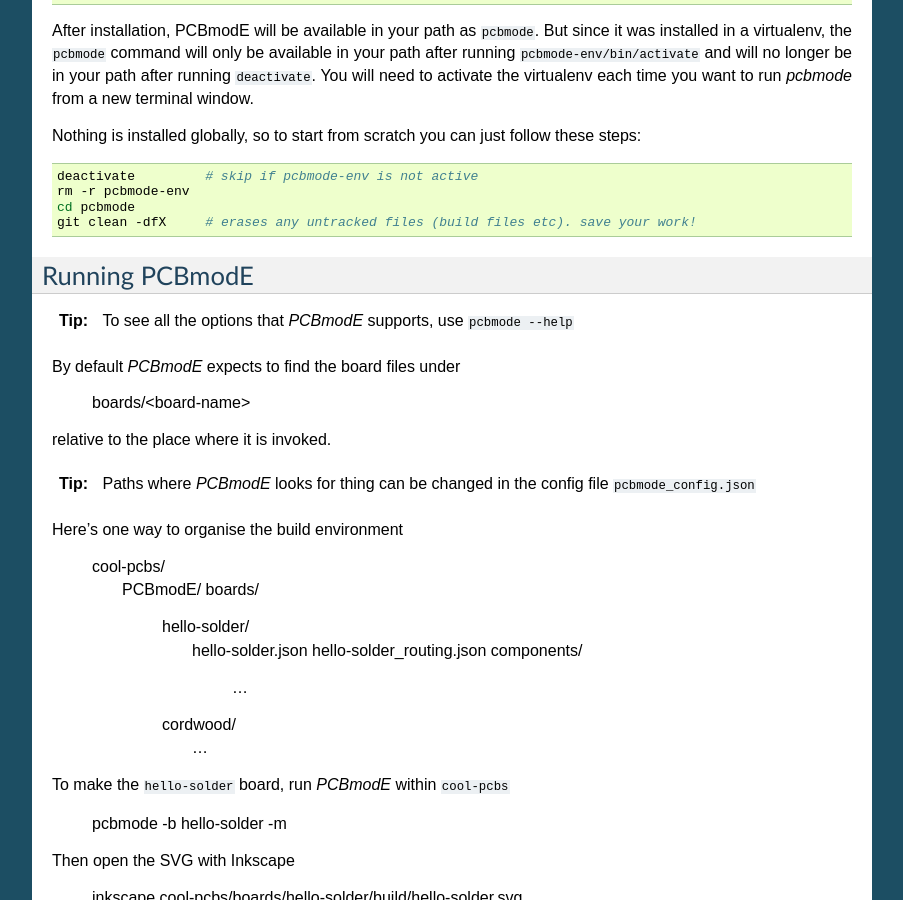
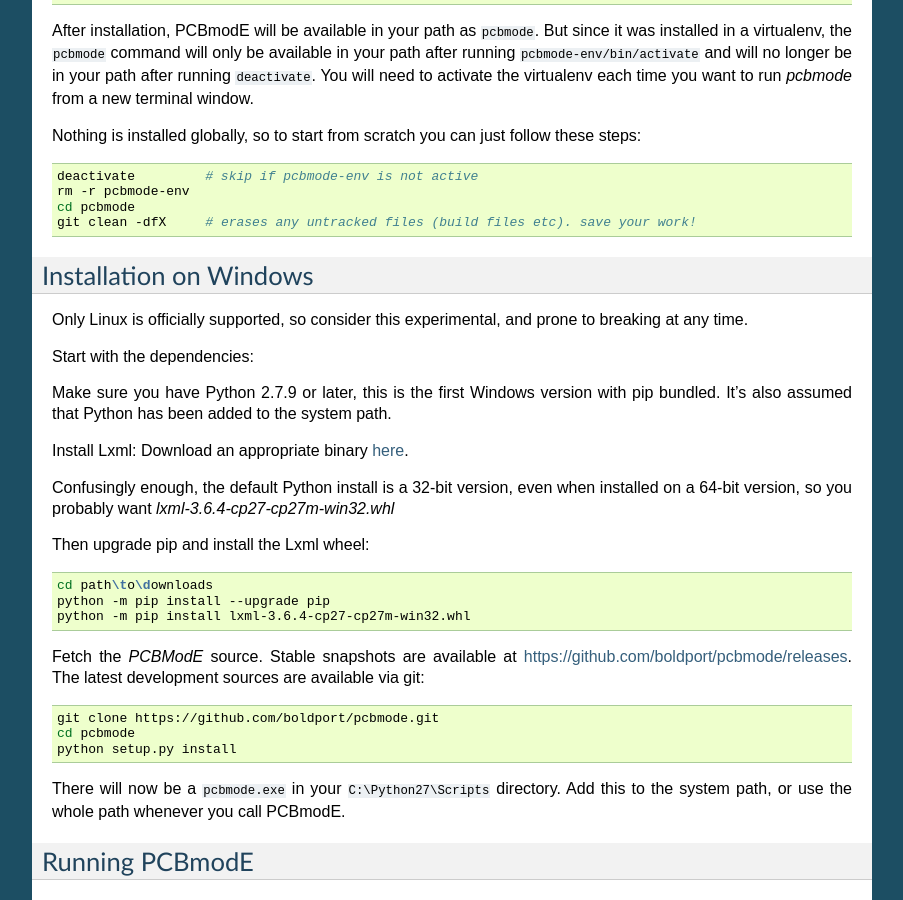
Before and after one commit to boldport/pcbmode, a Sphinx documentation site: the page built from docs/source/setup.rst, in a window 1280 px wide and 900 px high, scrolled down 787 px. Shown: the whole window, without its empty margins (198-1101 px from the left). Built offline with Sphinx 7.4.7, drawn with Linux system fonts in a browser that asks for light colours; pages that are not in the unit, such as notebooks, are missing from menus; some of the changed text lies outside the part shown.

Commit message:
Added Windows installation section

```diff
--- a/docs/source/setup.rst
+++ b/docs/source/setup.rst
@@ -67,6 +67,50 @@
                 cd pcbmode
                 git clean -dfX     # erases any untracked files (build files etc). save your work!
 
+
+Installation on Windows
+========================================
+
+Only Linux is officially supported, so consider this experimental,
+and prone to breaking at any time.
+
+Start with the dependencies:
+
+Make sure you have Python 2.7.9 or later, this is the first Windows
+version with pip bundled. It's also assumed that Python has been
+added to the system path.
+
+Install Lxml:
+Download an appropriate binary `here <http://www.lfd.uci.edu/~gohlke/pythonlibs/#lxml>`_.
+
+Confusingly enough, the default Python install is a 32-bit version,
+even when installed on a 64-bit version, so you probably want
+*lxml-3.6.4-cp27-cp27m-win32.whl*
+
+Then upgrade pip and install the Lxml wheel:
+
+.. code-block:: bash
+
+                cd path\to\downloads
+                python -m pip install --upgrade pip
+                python -m pip install lxml-3.6.4-cp27-cp27m-win32.whl
+
+
+Fetch the *PCBModE* source. Stable snapshots are available at
+`https://github.com/boldport/pcbmode/releases
+<https://github.com/boldport/pcbmode/releases>`_. The latest
+development sources are available via git:
+
+.. code-block:: bash
+
+                git clone https://github.com/boldport/pcbmode.git
+                cd pcbmode
+                python setup.py install
+
+
+There will now be a ``pcbmode.exe`` in your ``C:\Python27\Scripts`` directory.
+Add this to the system path, or use the whole path whenever you call PCBmodE.
+
 Running PCBmodE
 ===============
 
```
